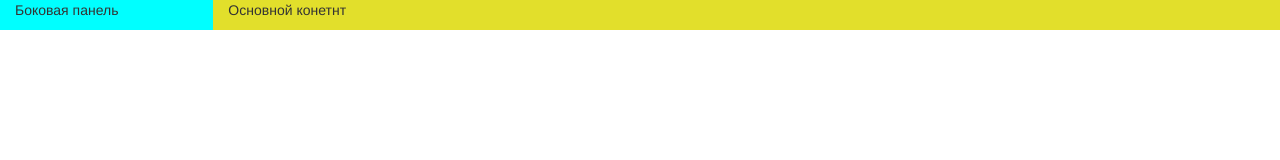
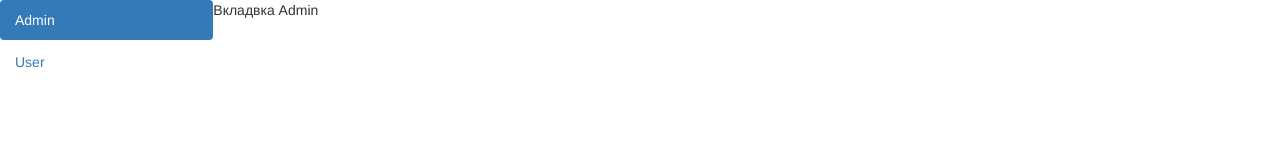
Before and after one commit to lindXdeep/frontend-learning, a plain HTML site: page templates/index.html in a window 1280 px wide. Drawn offline with Linux system fonts and the light colour scheme.

Commit message:
limk tabs on sidebar

```diff
--- a/static/style.css
+++ b/static/style.css
@@ -5,3 +5,15 @@
 .lin-2 {
   background-color: rgb(226, 223, 43);
 }
+
+.bloc {
+  display: inline-block;
+  vertical-align: top;
+  overflow: hidden;
+  border: none;
+}
+
+.bloc select {
+  padding: 10px;
+  margin: -5px -20px -5px -5px;
+}
--- a/templates/index.html
+++ b/templates/index.html
@@ -18,22 +18,44 @@
   <div class="container-fluid">
     <div class="row">
 
-      <aside class="col-sm-2 col-md-2 col-lg-2 lin-1">
-        <div>
-          <p>Боковая панель</p>
+      <aside class="col-sm-2 col-md-2 col-lg-2">
+
+        <div class="row">
+
+          <ul class="nav nav-stacked nav-pills" role="tablist">
+            <li class="active">
+              <a href="#admin" role="tab" data-toggle="pill"> Admin </a>
+            </li>
+            <li>
+              <a href="#user" role="tab" data-toggle="pill"> User </a>
+            </li>
+          </ul>
+
         </div>
       </aside>
 
-      <main class="col-sm-10 col-md-10 col-lg-10 lin-2">
-        <p>Основной конетнт</p>
+      <main class="col-sm-10 col-md-10 col-lg-10">
+        <div class="row">
+
+          <div class="tab-content">
+
+            <div role="tabpanel" class="tab-pane active fade in" id="admin">
+              <p>Вкладвка Admin</p>
+            </div>
+
+            <div role="tabpanel" class="tab-pane fade" id="user">
+              <p>Вкладвка User</p>
+            </div>
+          </div>
+
+        </div>
       </main>
 
     </div>
   </div>
 
-
+  <script type="text/javascript" src="../static/js/jquery/jquery-3.6.0.min.js"></script>
   <script type="text/javascript" src="../static/js/bootstrap/bootstrap.min.js"></script>
-  <script type="text/javascript" src="../static/js/jquery/jquery-3.6.0.min.js"></script>
 
 </body>
 
```
Also changed, not shown: 1 other file.
